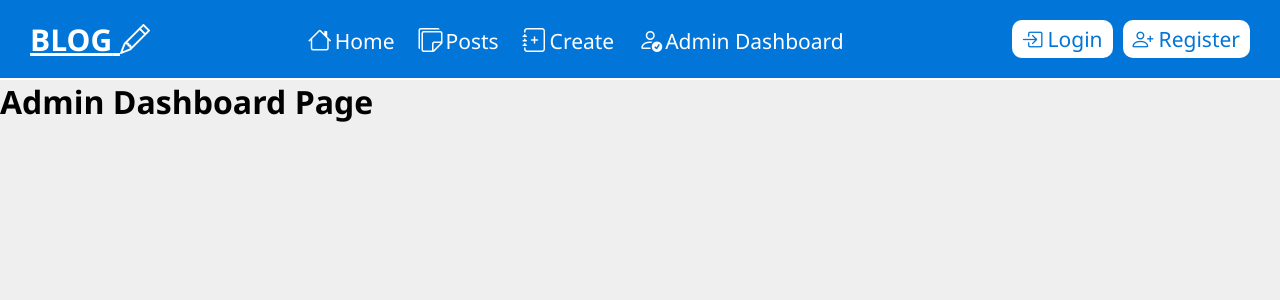
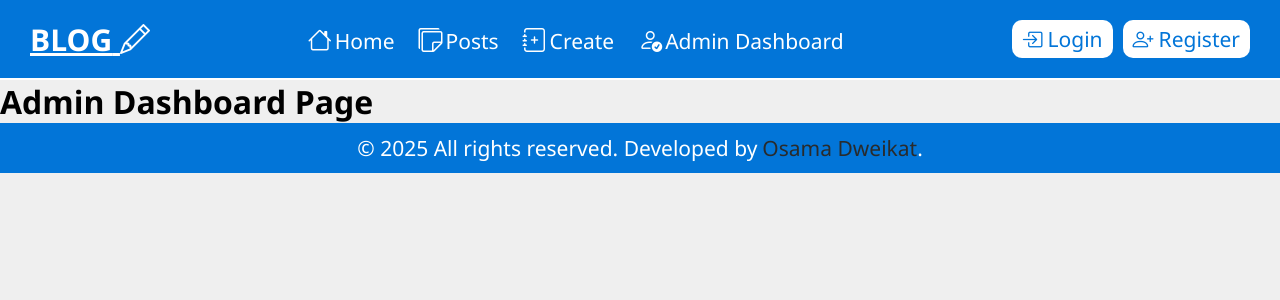
Before and after one commit to osamadweikat/Blog, a React (Create React App) app in the folder frontend/: page /admin-dashboard in a window 1280 px wide. Shown: the top 300 px of the page. Built offline with nearby package versions, Linux system fonts and the light colour scheme; the HTML template or start-up script is replaced by a standard one.

Commit message:
feat: add Footer component with styling

```diff
--- a/frontend/src/App.js
+++ b/frontend/src/App.js
@@ -6,6 +6,7 @@ import Login from "./pages/forms/Login";
 import PostsPage from "./pages/posts-page/PostsPage";
 import CreatePost from "./pages/create-post/CreatePost";
 import AdminDashboard from "./pages/admin/AdminDashboard";
+import Footer from "./components/footer/Footer";
 
 function App() {
   return (
@@ -19,6 +20,7 @@ function App() {
         <Route path="/posts/create-post" element={<CreatePost />} />
         <Route path="/admin-dashboard" element={<AdminDashboard />} />
       </Routes>
+      <Footer />
     </BrowserRouter>
   );
 }
--- /dev/null
+++ b/frontend/src/components/footer/Footer.jsx
@@ -0,0 +1,28 @@
+import { Link } from "react-router-dom";
+
+const Footer = () => {
+  return (
+    <footer style={styles}>
+      © 2025 All rights reserved. Developed by{" "}
+      <Link
+        to="https://github.com/osamadweikat"
+        style={{ marginLeft: "5px", color: "var(--dark-color)" }}
+      >
+        Osama Dweikat
+      </Link>
+      .
+    </footer>
+  );
+};
+
+const styles = {
+  color: "var(--white-color)",
+  fontSize: "21px",
+  backgroundColor: "var(--blue-color)",
+  display: "flex",
+  justifyContent: "center",
+  alignItems: "center",
+  height: "50px",
+};
+
+export default Footer;
```
